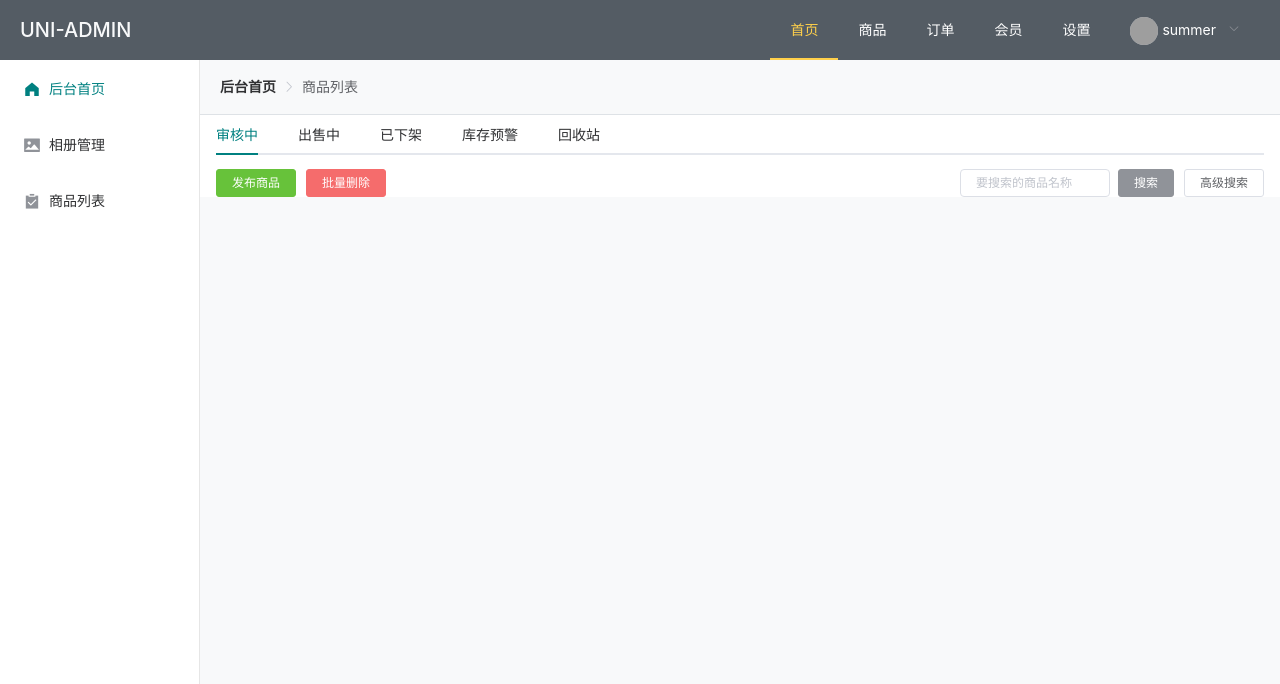
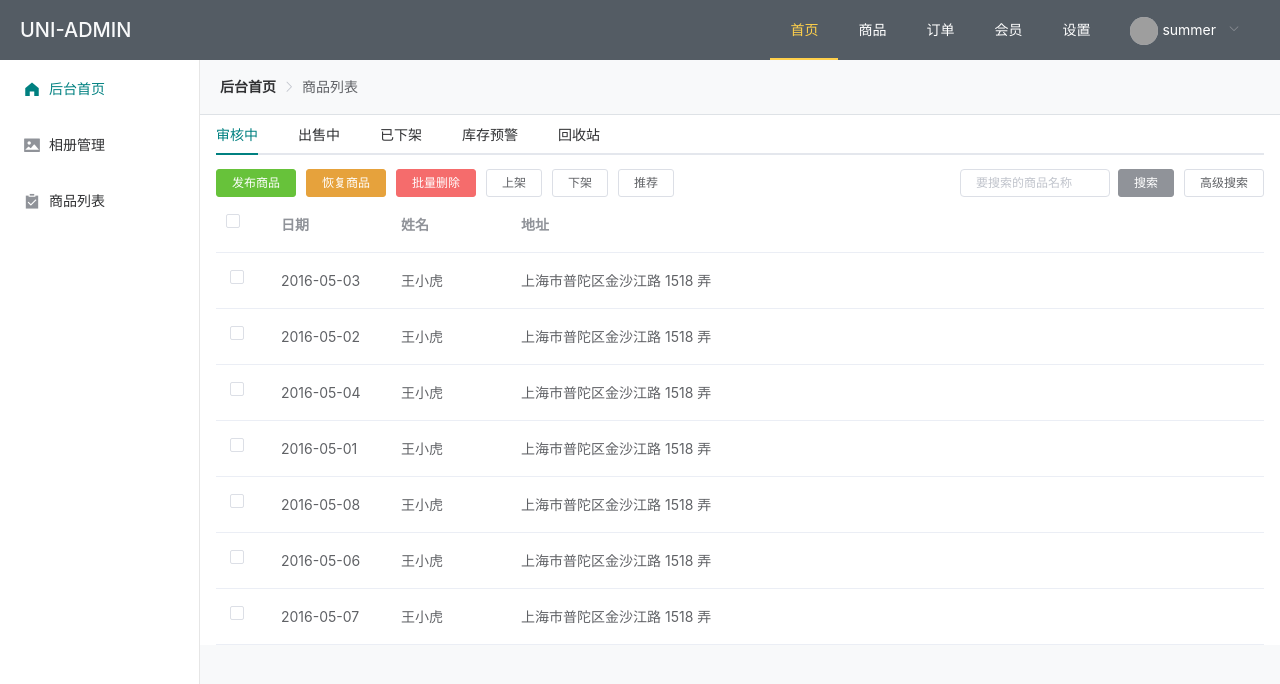
Before and after one commit to StormZZ001/vue-el-shop-admin, a Vue app: page /shop/goods/list in a window 1280 px wide. Shown: the top 684 px of the page. Built offline with nearby package versions, Linux system fonts and the light colour scheme; grey boxes are pictures that could not be loaded.

Commit message:
43.数据表格-多选

```diff
--- a/src/views/shop/goods/list.vue
+++ b/src/views/shop/goods/list.vue
@@ -1,90 +1,190 @@
 <template>
-	<div class="bg-white px-3" style="margin: -20px;margin-top: -1rem;">
-
+  <div class="bg-white px-3" style="margin: -20px; margin-top: -1rem">
     <el-tabs v-model="tabIndex" @tab-click="handleClick">
-		    <el-tab-pane :label="tab.name" :key="tabI" v-for="(tab,tabI) in tabbars">
-        <ButtonSearch ref="buttonSearch" placeholder="要搜索的商品名称" @search="searchEvent">
+      <el-tab-pane :label="tab.name" :key="tabI" v-for="(tab, tabI) in tabbars">
+        <ButtonSearch
+          ref="buttonSearch"
+          placeholder="要搜索的商品名称"
+          @search="searchEvent"
+        >
           <!-- 左边 -->
           <template #left>
-             <el-button type="success" size="mini">发布商品</el-button>
-					   <el-button type="danger" size="mini">批量删除</el-button>
+            <el-button type="success"
+						size="mini">发布商品</el-button>
+						<el-button type="warning"
+						size="mini">恢复商品</el-button>
+						<el-button type="danger"
+						size="mini">批量删除</el-button>
+						<el-button size="mini">上架</el-button>
+						<el-button size="mini">下架</el-button>
+						<el-button size="mini">推荐</el-button>
           </template>
           <!--高级搜索表单 -->
           <template #form>
             <el-form inline ref="form" :model="form" label-width="80px">
               <el-form-item label="商品名称" class="mb-0">
-                 <el-input v-model="form.name" placeholder="商品名称" size="mini"></el-input>
+                <el-input
+                  v-model="form.name"
+                  placeholder="商品名称"
+                  size="mini"
+                ></el-input>
               </el-form-item>
               <el-form-item label="商品编码" class="mb-0">
-                 <el-input v-model="form.code" placeholder="商品编码" size="mini"></el-input>
+                <el-input
+                  v-model="form.code"
+                  placeholder="商品编码"
+                  size="mini"
+                ></el-input>
               </el-form-item>
               <el-form-item label="商品类型" class="mb-0">
-                 <el-select v-model="form.type" size="mini" placeholder="请输入商品类型">
+                <el-select
+                  v-model="form.type"
+                  size="mini"
+                  placeholder="请输入商品类型"
+                >
                   <el-option label="区域一" value="shanghai"></el-option>
                   <el-option label="区域二" value="beijing"></el-option>
                 </el-select>
               </el-form-item>
               <el-form-item label="商品分类" class="mb-0">
-                 <el-input v-model="form.category" placeholder="请输入商品名称" size="mini"></el-input>
+                <el-input
+                  v-model="form.category"
+                  placeholder="请输入商品名称"
+                  size="mini"
+                ></el-input>
               </el-form-item>
               <el-form-item class="mb-0">
-                 <el-button type="info" size="mini" @click="searchEvent">搜索</el-button>
-                 <el-button size="mini" @click="clearSearch">清空搜索条件</el-button>
+                <el-button type="info" size="mini" @click="searchEvent"
+                  >搜索</el-button
+                >
+                <el-button size="mini" @click="clearSearch"
+                  >清空搜索条件</el-button
+                >
               </el-form-item>
             </el-form>
           </template>
         </ButtonSearch>
+        <!-- 商品列表 -->
+        <!--
+				 商品
+					图片 http://static.yoshop.xany6.com/2018071718294208f086786.jpg
+					名称 荣耀 V10全网通 标配版 4GB+64GB 魅丽红
+					时间	 2019-07-17 18:34:14
+				 	分类  手机
+				 商品类型（普通商品）
+				 实际销量（20）
+				 商品排序（100）
+				 商品状态（上架）
+				 总库存（200）
+				 价格(元)（1000.00）
+				 -->
+        <el-table
+          ref="multipleTable"
+          :data="tableData"
+          tooltip-effect="dark"
+          style="width: 100%"
+          @selection-change="handleSelectionChange"
+        >
+          <el-table-column type="selection" width="55"> </el-table-column>
+          <el-table-column label="日期" width="120">
+            <template slot-scope="scope">{{ scope.row.date }}</template>
+          </el-table-column>
+          <el-table-column prop="name" label="姓名" width="120">
+          </el-table-column>
+          <el-table-column prop="address" label="地址" show-overflow-tooltip>
+          </el-table-column>
+        </el-table>
       </el-tab-pane>
     </el-tabs>
-
   </div>
 </template>
 
 <script>
-import ButtonSearch from '../../../components/common/button-search.vue'
+import ButtonSearch from "../../../components/common/button-search.vue";
 export default {
   data() {
     return {
       tabIndex: 0,
-				tabbars:[
-					{ name:"审核中"},
-					{ name:"出售中" },
-					{ name:"已下架"},
-					{ name:"库存预警" },
-					{ name:"回收站" },
+      tabbars: [
+        { name: "审核中" },
+        { name: "出售中" },
+        { name: "已下架" },
+        { name: "库存预警" },
+        { name: "回收站" },
       ],
-				superSearch:false,
-				form:{
-					name:"",
-          code:"",
-          type:"",
-          category:""
-				}
-			}
+      superSearch: false,
+      form: {
+        name: "",
+        code: "",
+        type: "",
+        category: "",
       },
-    components:{
-      ButtonSearch
+      tableData: [
+        {
+          date: "2016-05-03",
+          name: "王小虎",
+          address: "上海市普陀区金沙江路 1518 弄",
+        },
+        {
+          date: "2016-05-02",
+          name: "王小虎",
+          address: "上海市普陀区金沙江路 1518 弄",
+        },
+        {
+          date: "2016-05-04",
+          name: "王小虎",
+          address: "上海市普陀区金沙江路 1518 弄",
+        },
+        {
+          date: "2016-05-01",
+          name: "王小虎",
+          address: "上海市普陀区金沙江路 1518 弄",
+        },
+        {
+          date: "2016-05-08",
+          name: "王小虎",
+          address: "上海市普陀区金沙江路 1518 弄",
+        },
+        {
+          date: "2016-05-06",
+          name: "王小虎",
+          address: "上海市普陀区金沙江路 1518 弄",
+        },
+        {
+          date: "2016-05-07",
+          name: "王小虎",
+          address: "上海市普陀区金沙江路 1518 弄",
+        },
+      ],
+      multipleSelection: [],
+    };
+  },
+  components: {
+    ButtonSearch,
   },
   methods: {
     // 加载数据
-			handleClick(tab,event) {
+    handleClick(tab, event) {
       console.log(tab.index);
     },
     //搜索事件
-      searchEvent(){
-        console.log('搜索事件')
+    searchEvent() {
+      console.log("搜索事件");
     },
     //清空筛选条件
-      clearSearch(){
+    clearSearch() {
       this.form = {
-          name:"",
-          code:"",
-          type:"",
-          category:""
-        }
-      }
+        name: "",
+        code: "",
+        type: "",
+        category: "",
+      };
     },
-	}
+    handleSelectionChange(val) {
+      this.multipleSelection = val;
+    },
+  },
+};
 </script>
 
 <style>
```
Lines whose indentation alone changed are shown as unchanged.
